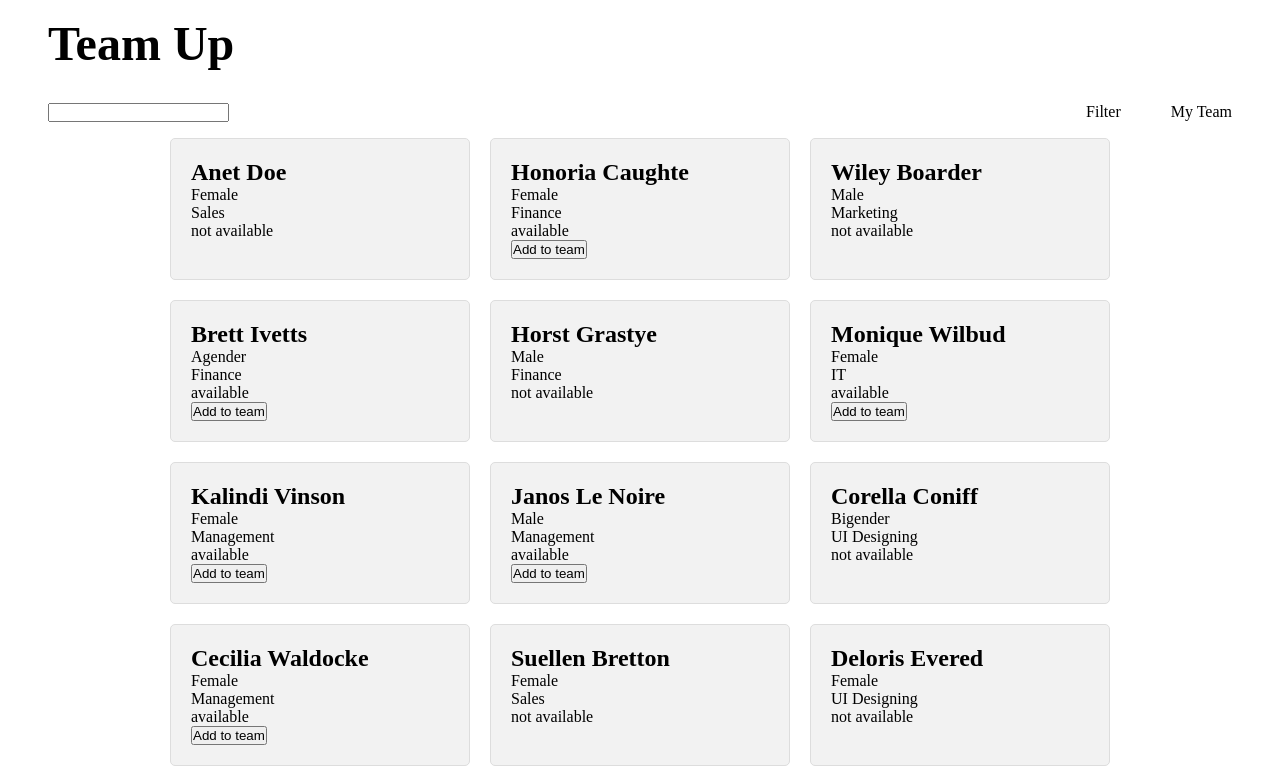
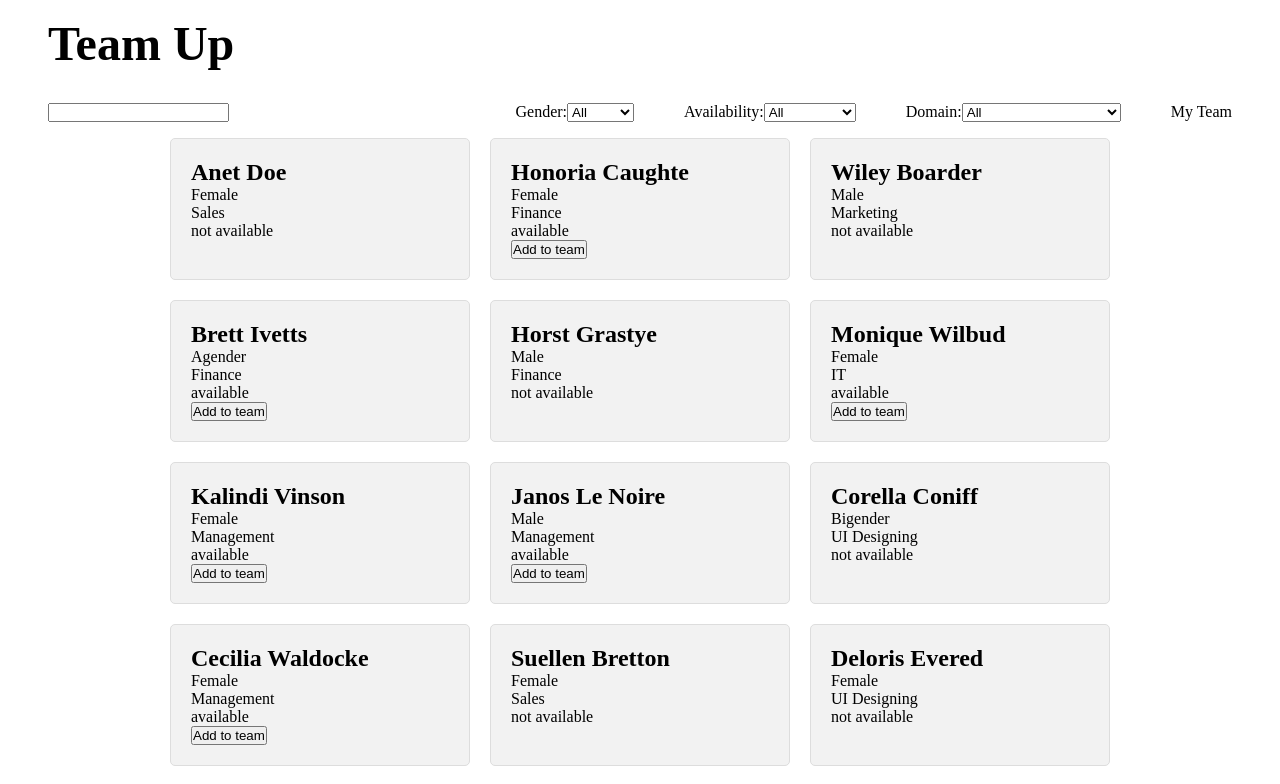
Before and after one commit to Mithesh-B/heliverse, a React (Vite) app: page / in a window 1280 px wide. Shown: the top 784 px of the page. Built offline with nearby package versions, Linux system fonts and the light colour scheme.

Commit message:
add filter items+pass props

```diff
--- a/src/components/dashboard/Dashboard.jsx
+++ b/src/components/dashboard/Dashboard.jsx
@@ -1,16 +1,67 @@
 import React from 'react'
+
 import './dashboard.scss'
 
-const Dashboard = () => {
+const Dashboard = ({onChange, gender, available, domain}) => {
+
+
+
+
   return (
     <div className='dashboard'>
       <div className="top"><h1>Team Up</h1></div>
       <div className="bottom">
         <div className="left">
-            <div className="search"><input type="text" /></div>
+            <div className="search"><input type="text" onChange={onChange} /></div>
         </div>
         <div className="right">
-            <div className="filter">Filter</div>
+          <div>
+            <div className="filter">
+              <label htmlFor="gender-select">Gender:</label>
+                  <select
+                    id="gender-select"
+
+                    onChange={gender}
+                  >
+                    <option value="">All</option>
+                    <option value="Male">Male</option>
+                    <option value="Female">Female</option>
+                  </select>
+                </div>
+          </div>
+          <div>
+          <div className="available">
+              <label htmlFor="gender-select">Availability:</label>
+                  <select
+                    id="gender-select"
+
+                    onChange={available}
+                  >
+                    <option value="">All</option>
+                    <option value="true">Available</option>
+                    <option value="false">Unavailable</option>
+                  </select>
+                </div>
+          </div>
+          <div>
+          <div className="domain">
+              <label htmlFor="gender-select">Domain:</label>
+                  <select
+                    id="gender-select"
+
+                    onChange={domain}
+                  >
+                    <option value="">All</option>
+                    <option value="Sales">Sales</option>
+                    <option value="Finance">Finance</option>
+                    <option value="Marketing">Marketing</option>
+                    <option value="Management">Management</option>
+                    <option value="IT">IT</option>
+                    <option value="UI Designing">UI Designing</option>
+                    <option value="Business Development">Business Development</option>
+                  </select>
+                </div>
+          </div>
             <div className="team">My Team</div>
         </div>
       </div>
```
